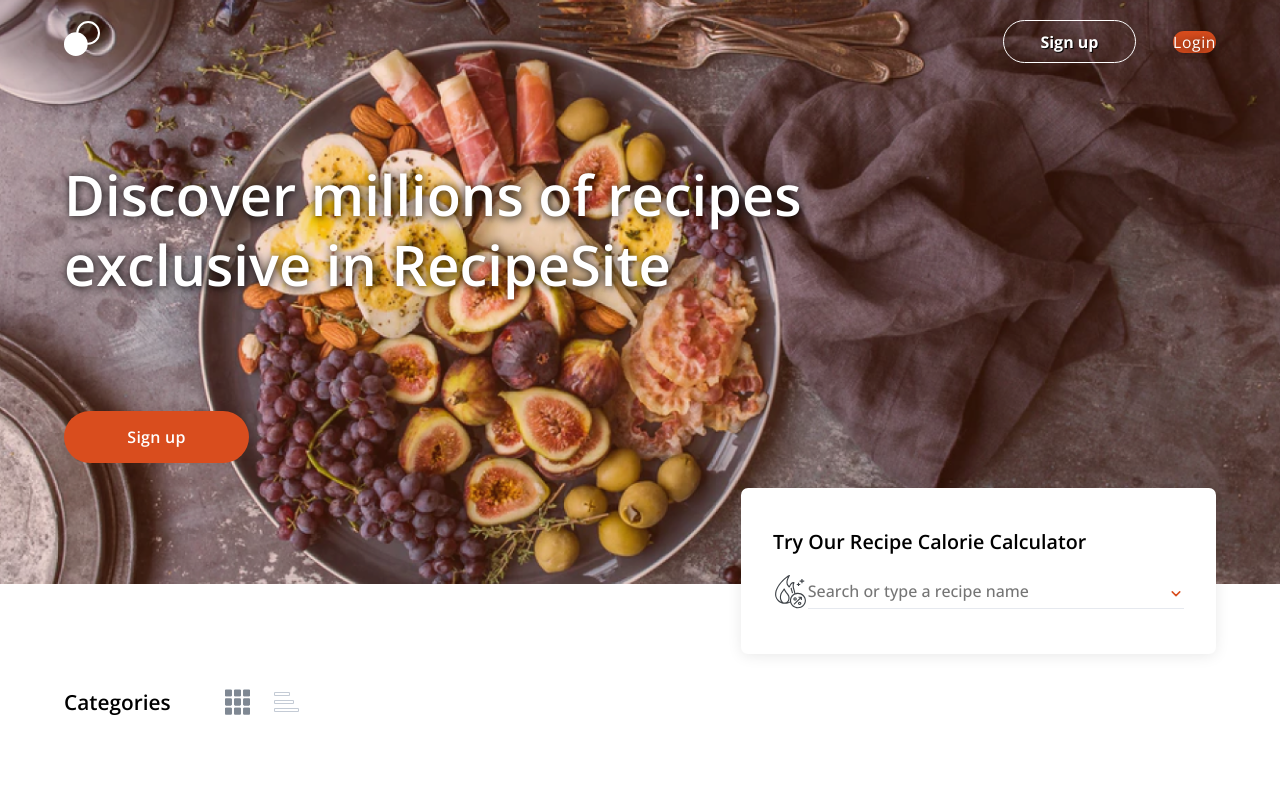
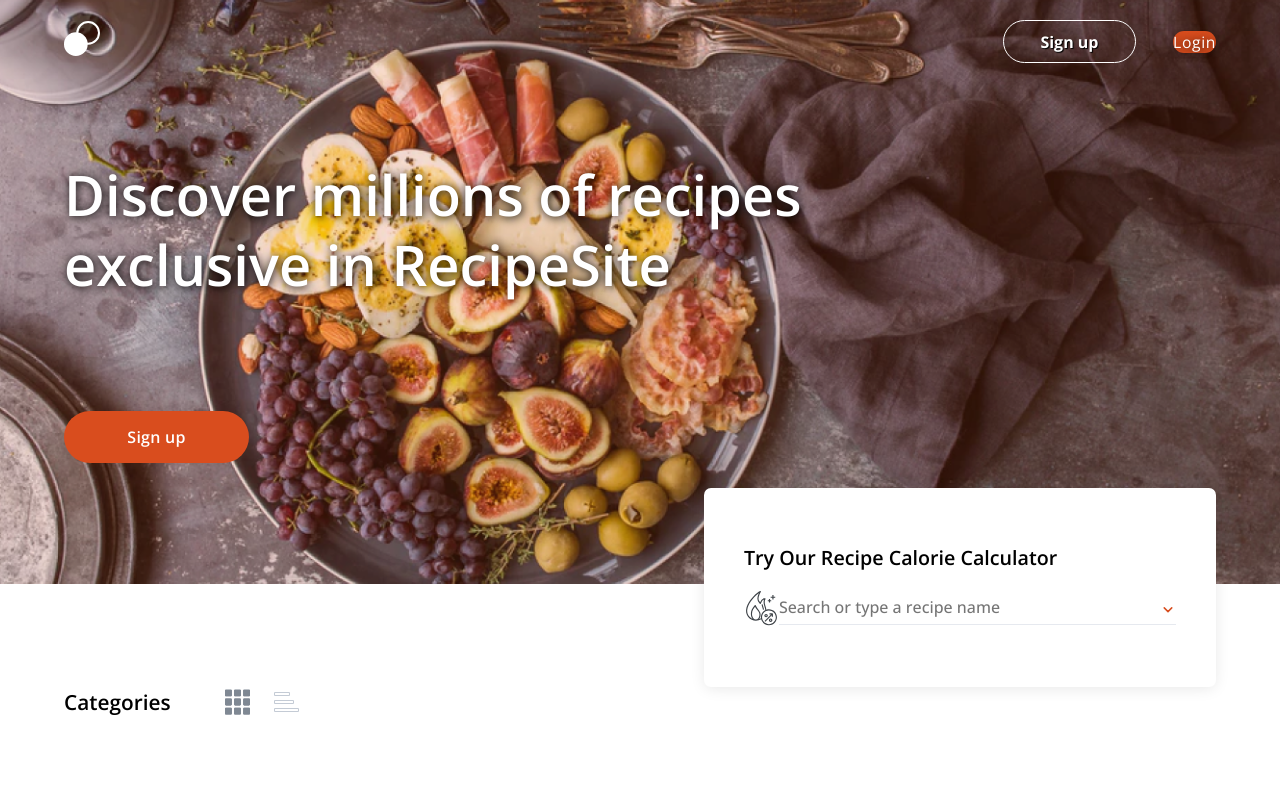
Before and after one commit to Android789515/recipe-site, a Next.js app: page / in a window 1280 px wide. Shown: the top 800 px of the page. Built offline with nearby package versions, Linux system fonts and the light colour scheme.

Commit message:
Increased padding and max width of the RecipeCalculatorWidget at larger screens.

```diff
--- a/styles/modals/recipe-calculator/RecipeCalculatorWidget.module.scss
+++ b/styles/modals/recipe-calculator/RecipeCalculatorWidget.module.scss
@@ -9,7 +9,7 @@
   left: 1.5em;
   right: 1.5em;
 
-  max-width: 475px;
+  max-width: 650px;
 
   padding: 1.85em 1.1em;
   background: #fff;
@@ -53,6 +53,12 @@ $recipeCalculatorBreakpoints: (57.125em, 62.5em);
 @media (min-width: list.nth($recipeCalculatorBreakpoints, 2)) {
   .recipeCalculator {
     width: 40vw;
+  }
+}
+
+@media (min-width: list.nth(Home.$largeScreenBreakpoints, 4)) {
+  .recipeCalculator {
+    padding: 3.5em 2.5em;
   }
 }
 
```
Also changed, not shown: 1 other file (tests, documents, lock files or other folders).
